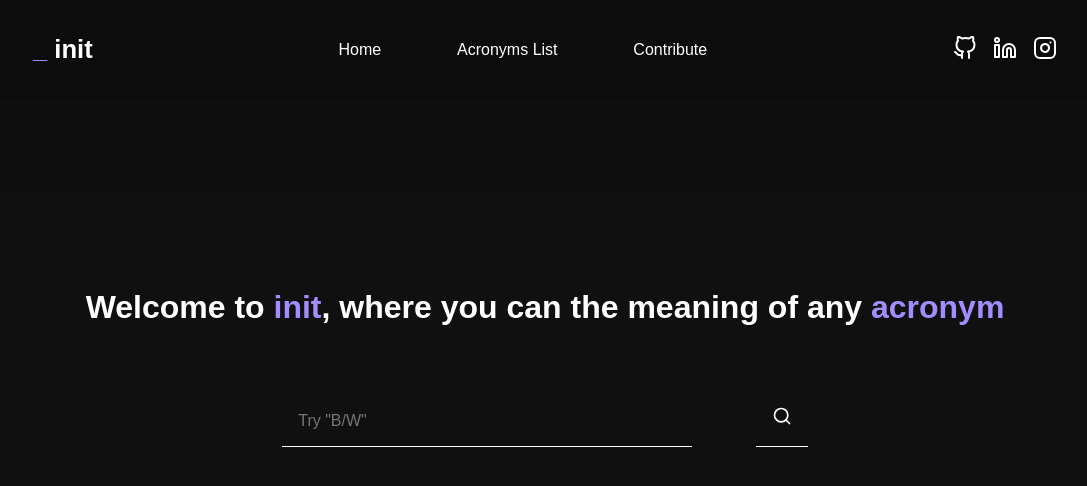
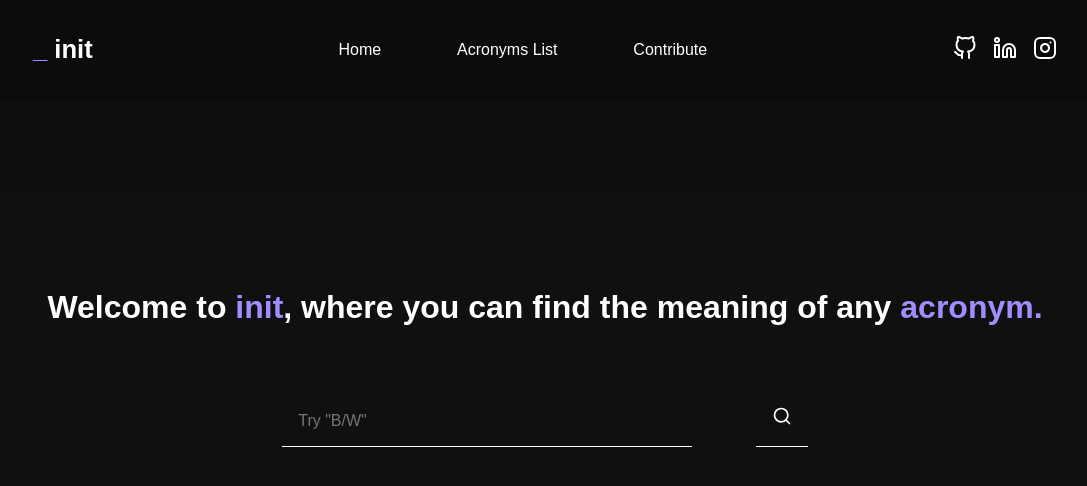
Before and after one commit to abdoachhoubi/init, a Next.js app: page / in a window 1280 px wide. Shown: the top 486 px of the page, without its empty margins (95-1182 px from the left). Built offline with nearby package versions, Linux system fonts and the light colour scheme; a web font is replaced by a local one.

Commit message:
Fixed rersponsivity issues

```diff
--- a/containers/Header/Header.jsx
+++ b/containers/Header/Header.jsx
@@ -88,8 +88,8 @@ const Header = () => {
     <header className="main__header">
       <Nav width={width} />
       <h1 className="header__heading">
-        Welcome to <span>init</span>, where you can the meaning of any{" "}
-        <span>acronym</span>
+        Welcome to <span>init</span>, where you can find the meaning of any{" "}
+        <span>acronym.</span>
       </h1>
       <SearchBar
         getRes={getRes}
```
